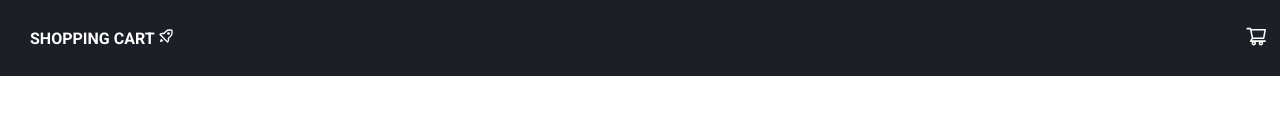
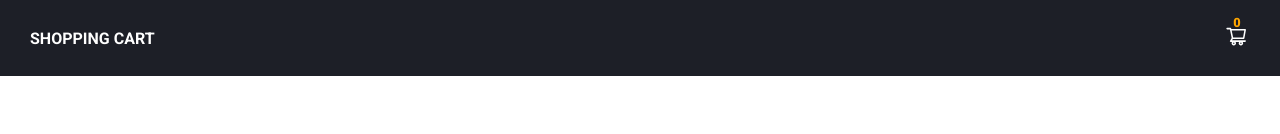
Before and after one commit to SoaresLeonardo/shopping-cart, a React (Vite) app in the folder app/: page / in a window 1280 px wide. Shown: the top 134 px of the page. Built offline with nearby package versions, Linux system fonts and the light colour scheme.

Commit message:
Update Navbar.jsx

```diff
--- a/app/src/components/Navbar.jsx
+++ b/app/src/components/Navbar.jsx
@@ -1,6 +1,5 @@
 import { AiOutlineShoppingCart } from "react-icons/ai";
 import { Link } from "react-router-dom";
-import { BiRocket } from "react-icons/bi";
 import "./Navbar.css";
 export default function Navbar({ cart }) {
   return (
@@ -8,7 +7,7 @@ export default function Navbar({ cart }) {
       <nav>
         <div className="nav-name">
           <Link to="/" className="home-link">
-            Shopping cart <BiRocket />
+            Shopping cart
           </Link>
         </div>
         <div className="nav-links">
@@ -17,11 +16,8 @@ export default function Navbar({ cart }) {
               <Link to="/cart">
                 <AiOutlineShoppingCart className="icon" />
               </Link>
-              {cart.length > 0 ? (
-                <span className="cartItems-counter">{cart.length}</span>
-              ) : (
-                ""
-              )}
+
+              <span className="cartItems-counter">{cart.length}</span>
             </li>
           </ul>
         </div>
```
